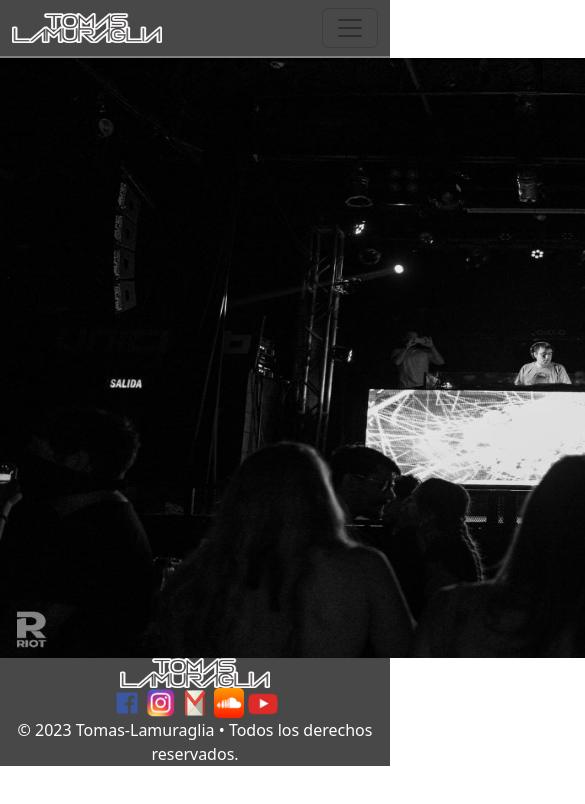
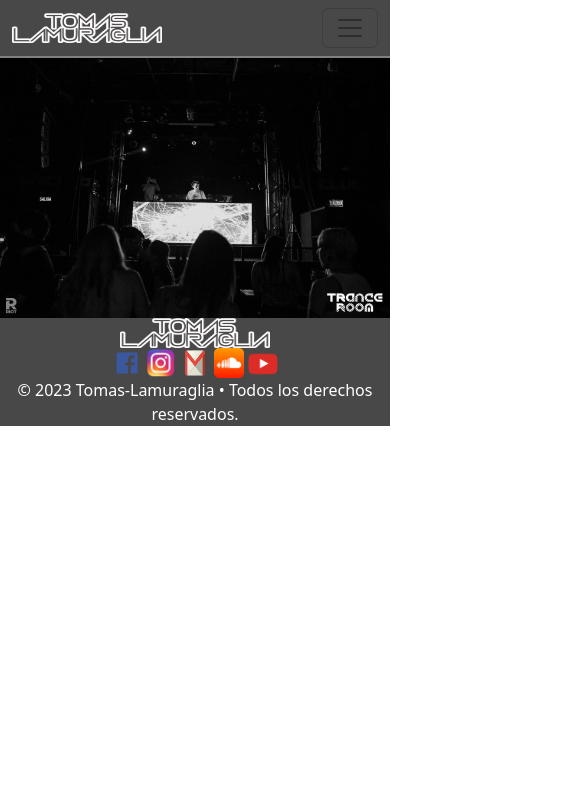
Before and after one commit to Tomas-lamuraglia/curso-desarrollo-web, a website: page index.html in a window 390 px wide. Shown: the top 804 px of the page, 585 px wide, since content can reach past the window. Drawn offline with nearby package versions, Linux system fonts and the light colour scheme.

Commit message:
se modifica responsive de index

```diff
--- a/index.html
+++ b/index.html
@@ -63,8 +63,11 @@
 
     <!--Imagen central/Banner-->
 
-        <img src="images/trance-room-blanco-y-negro.jpg"alt="main" width="1080" height="600" />
-
+<section>
+  <div class="container-imagen">
+    <img src="../images/trance-room-blanco-y-negro.jpg" alt="imagen-central" width="960" height="640">
+  </div>
+</section>
 
     <footer>
         <div>
--- /dev/null
+++ b/scss/_body-index.scss
@@ -0,0 +1,6 @@
+.container-imagen{
+    img {
+        width: 100%;
+        height: auto;
+        }
+}
--- a/scss/style.scss
+++ b/scss/style.scss
@@ -4,3 +4,4 @@
 /*comentario multilinea*/
 
 @import "footer.scss";
+@import "body-index.scss";
```
Also changed, not shown: css/bootstrap.css (line endings or trailing spaces), css/style.css, 1 other file.
